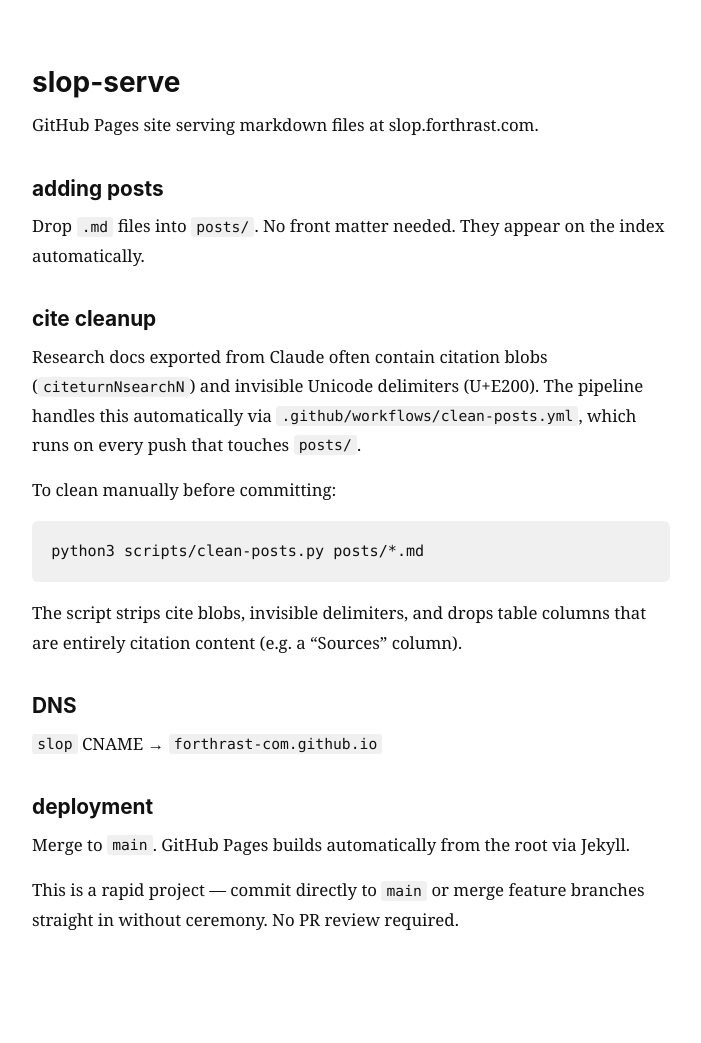
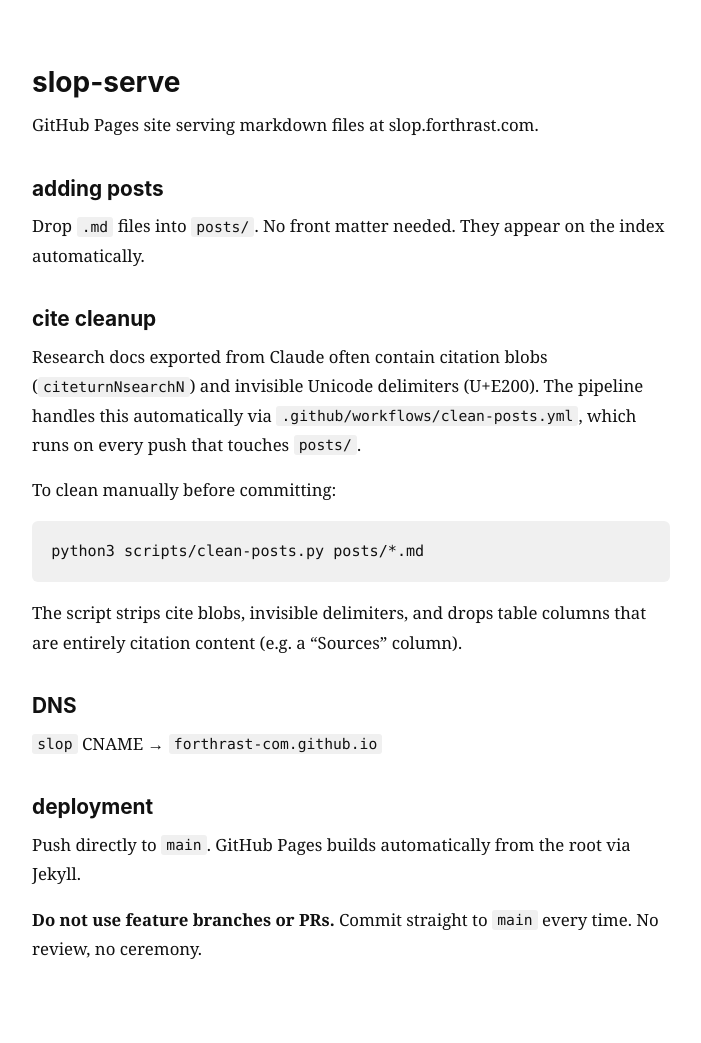
Before and after one commit to forthrast-com/slop-serve, a Jekyll site: the page built from CLAUDE.md, in a window 1280 px wide. Shown: the whole page, without its empty margins (289-990 px from the left). Built offline with Jekyll 4.4.1, drawn with Linux system fonts in a browser that asks for light colours; our own code applies the rules of GitHub Pages for plain Markdown files; before the commit the page ends 1014 px from its top, so only the background shows below that.

Commit message:
Strengthen CLAUDE.md: push directly to main, no PRs
https://claude.ai/code/session_014Fb2NGVBJBcbMZPvQs5CkQ

```diff
--- a/CLAUDE.md
+++ b/CLAUDE.md
@@ -24,6 +24,6 @@ The script strips cite blobs, invisible delimiters, and drops table columns that
 
 ## deployment
 
-Merge to `main`. GitHub Pages builds automatically from the root via Jekyll.
+Push directly to `main`. GitHub Pages builds automatically from the root via Jekyll.
 
-This is a rapid project — commit directly to `main` or merge feature branches straight in without ceremony. No PR review required.
+**Do not use feature branches or PRs.** Commit straight to `main` every time. No review, no ceremony.
```
